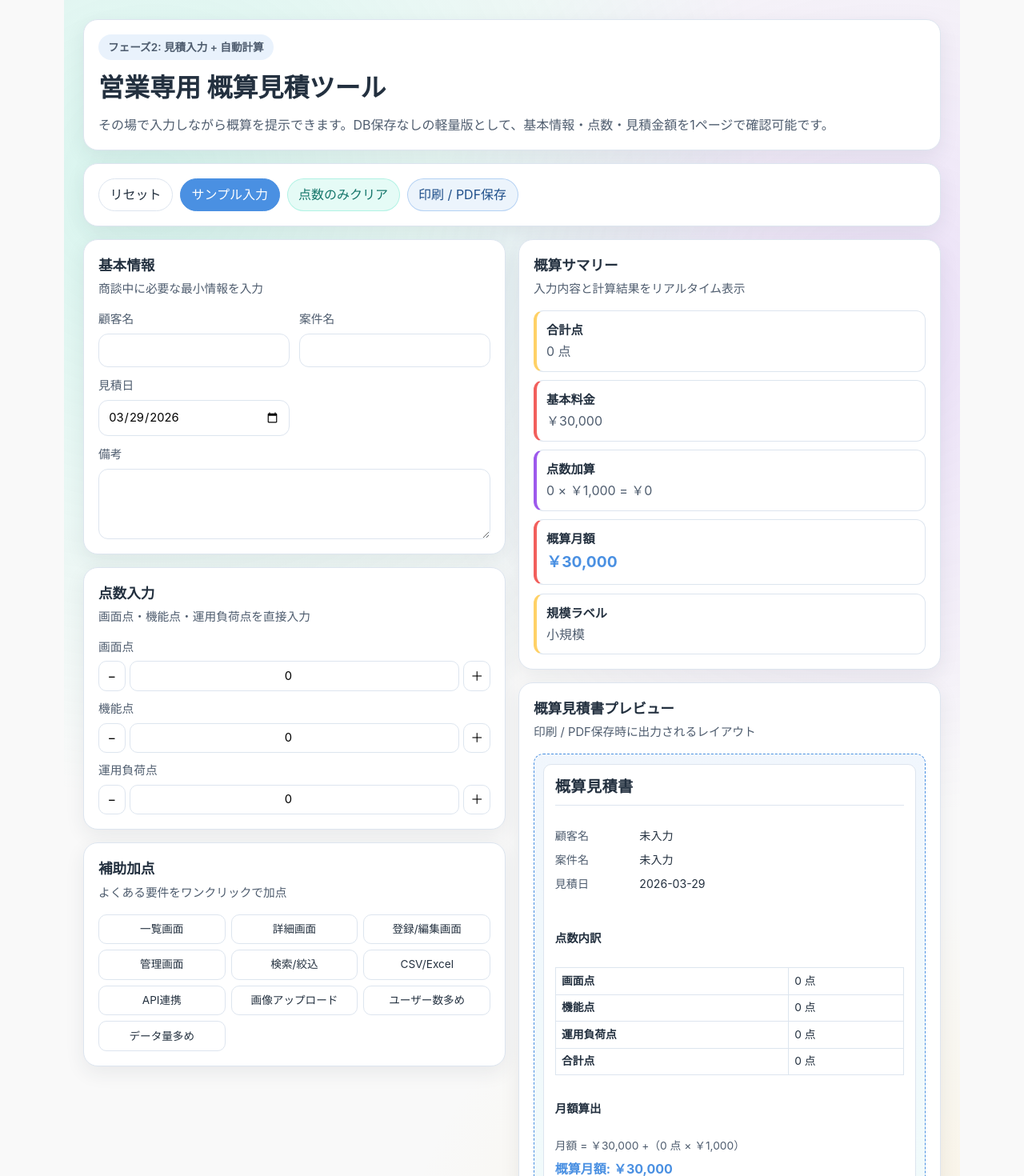
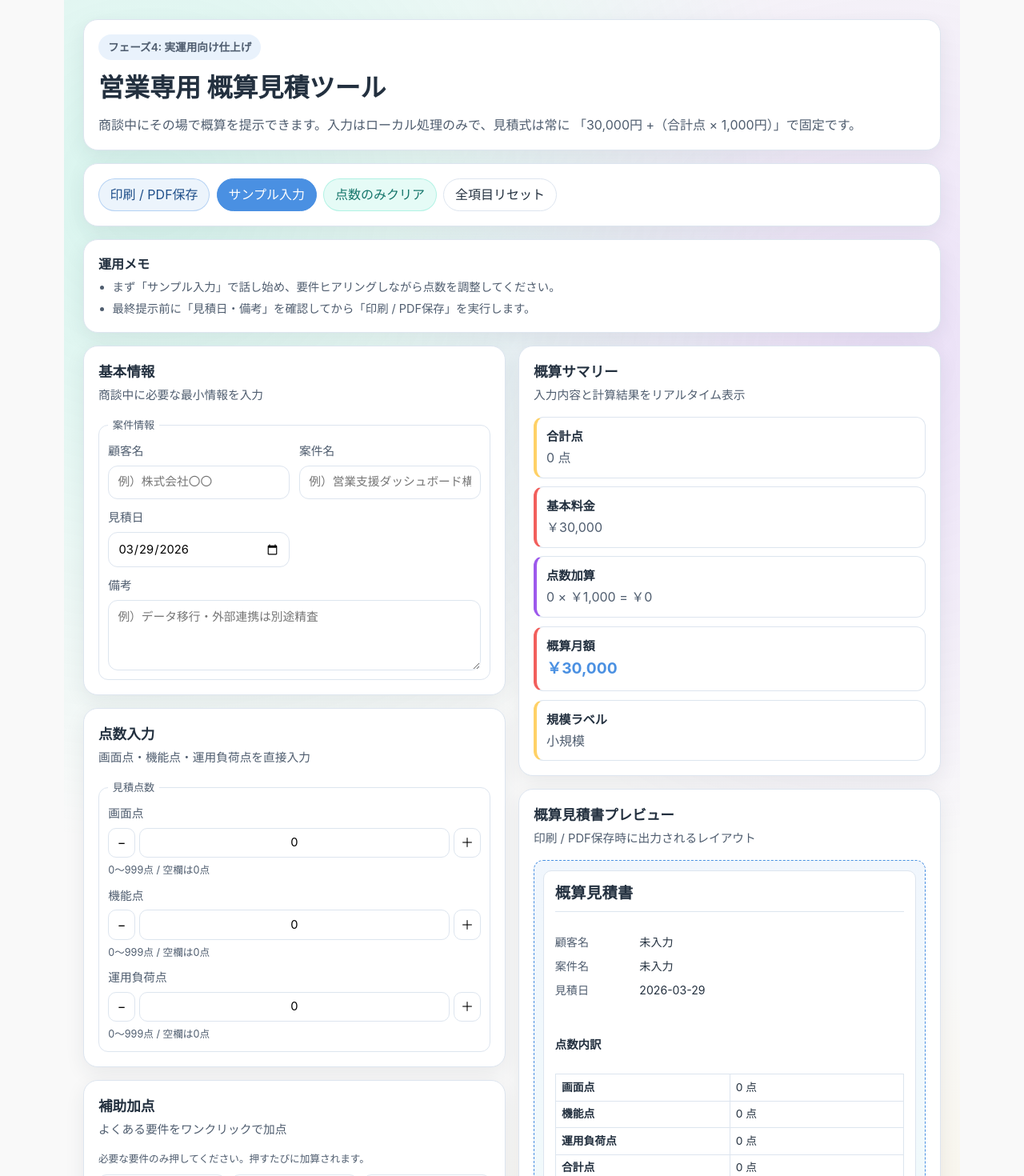
Before and after one commit to ANOSkdy/acoru_estimate, a Next.js app: page / in a window 1280 px wide. Shown: the top 1470 px of the page at 80% size. Built offline with nearby package versions, Linux system fonts and the light colour scheme.

Commit message:
Phase 4 polish estimate UX accessibility and input safety

```diff
--- a/app/globals.css
+++ b/app/globals.css
@@ -104,6 +104,24 @@ textarea {
   gap: 0.55rem;
 }
 
+.estimate-memo {
+  margin-bottom: 1rem;
+}
+
+.estimate-memo h2 {
+  font-size: 1rem;
+  margin-bottom: 0.35rem;
+}
+
+.estimate-memo ul {
+  margin: 0;
+  padding-left: 1.1rem;
+  color: var(--text-secondary);
+  display: grid;
+  gap: 0.25rem;
+  font-size: 0.9rem;
+}
+
 .btn {
   border: 1px solid var(--border-soft);
   border-radius: 999px;
@@ -115,6 +133,16 @@ textarea {
 .btn:hover {
   transform: translateY(-1px);
   box-shadow: 0 6px 18px rgb(35 48 63 / 12%);
+}
+
+.btn:focus-visible,
+.hint-button:focus-visible,
+.score-input__controls button:focus-visible,
+.score-input__controls input:focus-visible,
+.form-field input:focus-visible,
+.form-field textarea:focus-visible {
+  outline: 2px solid rgb(74 144 226 / 35%);
+  outline-offset: 1px;
 }
 
 .btn--primary {
@@ -196,6 +224,25 @@ textarea {
   resize: vertical;
 }
 
+.form-fieldset {
+  border: 1px solid var(--border-soft);
+  border-radius: var(--radius-md);
+  padding: 0.7rem;
+  margin: 0;
+}
+
+.form-fieldset legend {
+  padding: 0 0.35rem;
+  font-size: 0.82rem;
+  color: var(--text-secondary);
+}
+
+.field-helper {
+  margin: 0;
+  color: var(--text-secondary);
+  font-size: 0.79rem;
+}
+
 .score-grid {
   display: grid;
   gap: 0.7rem;
@@ -237,6 +284,7 @@ textarea {
   display: grid;
   grid-template-columns: repeat(2, minmax(0, 1fr));
   gap: 0.45rem;
+  margin-top: 0.6rem;
 }
 
 .hint-button {
@@ -279,6 +327,7 @@ textarea {
 
 .summary-list p {
   color: var(--text-secondary);
+  overflow-wrap: anywhere;
 }
 
 .summary-total {
@@ -306,6 +355,7 @@ textarea {
   display: grid;
   gap: 0.7rem;
   padding: 0.85rem;
+  overflow: hidden;
 }
 
 .print-preview__page h3 {
@@ -336,7 +386,7 @@ textarea {
 
 .print-doc__meta dd {
   margin: 0;
-  word-break: break-word;
+  overflow-wrap: anywhere;
 }
 
 .print-doc__section {
@@ -352,6 +402,7 @@ textarea {
   width: 100%;
   border-collapse: collapse;
   font-size: 0.86rem;
+  table-layout: fixed;
 }
 
 .print-doc__table th,
@@ -365,6 +416,7 @@ textarea {
 .print-doc__note {
   font-size: 0.86rem;
   color: var(--text-secondary);
+  overflow-wrap: anywhere;
 }
 
 .print-doc__monthly-fee {
@@ -480,5 +532,10 @@ textarea {
 
   .print-doc__section {
     break-inside: avoid;
+    margin-bottom: 2.5mm;
+  }
+
+  .print-doc__section--caution ul {
+    gap: 0.1rem;
   }
 }
--- a/components/estimate/EstimateShell.tsx
+++ b/components/estimate/EstimateShell.tsx
@@ -1,20 +1,22 @@
 'use client';
 
-import { useMemo, useState } from 'react';
+import { useId, useMemo, useState } from 'react';
 import {
   applyScoreDelta,
+  BASE_MONTHLY_FEE,
   calculateEstimate,
+  coerceScoreInput,
   getScaleLabel,
   INITIAL_BASIC_INFO,
   INITIAL_SCORES,
   SAMPLE_BASIC_INFO,
   SAMPLE_SCORES,
+  sanitizeScore,
   SCORE_HINTS,
+  SCORE_UNIT_PRICE,
   type BasicInfo,
   type EstimateScores,
   type ScoreBucketKey,
-  BASE_MONTHLY_FEE,
-  SCORE_UNIT_PRICE,
 } from '@/lib/estimate';
 
 type SectionCardProps = {
@@ -49,40 +51,48 @@ function todayISODate() {
 }
 
 function ScoreControl({
+  id,
   label,
   value,
   onStep,
   onChange,
 }: {
+  id: string;
   label: string;
   value: number;
   onStep: (delta: number) => void;
-  onChange: (value: number) => void;
+  onChange: (value: string) => void;
 }) {
   return (
     <div className="score-input">
-      <label>{label}</label>
+      <label htmlFor={id}>{label}</label>
       <div className="score-input__controls">
         <button type="button" onClick={() => onStep(-1)} aria-label={`${label}を1減らす`}>
           −
         </button>
         <input
-          type="number"
-          min={0}
+          id={id}
+          type="text"
           inputMode="numeric"
-          value={value}
-          onChange={(event) => onChange(Number(event.target.value))}
+          pattern="[0-9]*"
+          value={value.toString()}
+          onChange={(event) => onChange(event.target.value)}
+          aria-describedby={`${id}-hint`}
         />
         <button type="button" onClick={() => onStep(1)} aria-label={`${label}を1増やす`}>
           ＋
         </button>
       </div>
+      <p id={`${id}-hint`} className="field-helper">
+        0〜999点 / 空欄は0点
+      </p>
     </div>
   );
 }
 
 export function EstimateShell() {
   const today = todayISODate();
+  const idPrefix = useId();
   const [basicInfo, setBasicInfo] = useState<BasicInfo>(INITIAL_BASIC_INFO(today));
   const [scores, setScores] = useState<EstimateScores>(INITIAL_SCORES);
 
@@ -92,14 +102,14 @@ export function EstimateShell() {
   const setScore = (key: ScoreBucketKey, nextValue: number) => {
     setScores((prev) => ({
       ...prev,
-      [key]: Math.max(0, Number.isFinite(nextValue) ? Math.floor(nextValue) : 0),
+      [key]: sanitizeScore(nextValue),
     }));
   };
 
   const stepScore = (key: ScoreBucketKey, delta: number) => {
     setScores((prev) => ({
       ...prev,
-      [key]: Math.max(0, prev[key] + delta),
+      [key]: sanitizeScore(prev[key] + delta),
     }));
   };
 
@@ -134,16 +144,17 @@ export function EstimateShell() {
       <div className="estimate-bg" aria-hidden="true" />
 
       <section className="estimate-hero estimate-card">
-        <p className="estimate-badge">フェーズ2: 見積入力 + 自動計算</p>
+        <p className="estimate-badge">フェーズ4: 実運用向け仕上げ</p>
         <h1>営業専用 概算見積ツール</h1>
         <p>
-          その場で入力しながら概算を提示できます。DB保存なしの軽量版として、基本情報・点数・見積金額を1ページで確認可能です。
+          商談中にその場で概算を提示できます。入力はローカル処理のみで、見積式は常に
+          「30,000円 +（合計点 × 1,000円）」で固定です。
         </p>
       </section>
 
       <div className="estimate-actions estimate-card" role="group" aria-label="見積アクション">
-        <button type="button" className="btn btn--ghost" onClick={handleReset}>
-          リセット
+        <button type="button" className="btn btn--print" onClick={handlePrint}>
+          印刷 / PDF保存
         </button>
         <button type="button" className="btn btn--primary" onClick={handleSample}>
           サンプル入力
@@ -151,38 +162,53 @@ export function EstimateShell() {
         <button type="button" className="btn btn--secondary" onClick={handleClearScores}>
           点数のみクリア
         </button>
-        <button type="button" className="btn btn--print" onClick={handlePrint}>
-          印刷 / PDF保存
+        <button type="button" className="btn btn--ghost" onClick={handleReset}>
+          全項目リセット
         </button>
       </div>
+
+      <aside className="estimate-memo estimate-card" aria-label="運用メモ">
+        <h2>運用メモ</h2>
+        <ul>
+          <li>まず「サンプル入力」で話し始め、要件ヒアリングしながら点数を調整してください。</li>
+          <li>最終提示前に「見積日・備考」を確認してから「印刷 / PDF保存」を実行します。</li>
+        </ul>
+      </aside>
 
       <div className="estimate-grid" role="presentation">
         <div className="estimate-column">
           <SectionCard title="基本情報" subtitle="商談中に必要な最小情報を入力">
+            <fieldset className="form-fieldset">
+              <legend>案件情報</legend>
               <div className="field-grid">
-              <label className="form-field">
+                <label className="form-field" htmlFor={`${idPrefix}-customer`}>
                   <span>顧客名</span>
                   <input
+                    id={`${idPrefix}-customer`}
                     type="text"
+                    placeholder="例）株式会社〇〇"
                     value={basicInfo.customerName}
                     onChange={(event) =>
                       setBasicInfo((prev) => ({ ...prev, customerName: event.target.value }))
                     }
                   />
                 </label>
-              <label className="form-field">
+                <label className="form-field" htmlFor={`${idPrefix}-project`}>
                   <span>案件名</span>
                   <input
+                    id={`${idPrefix}-project`}
                     type="text"
+                    placeholder="例）営業支援ダッシュボード構築"
                     value={basicInfo.projectName}
                     onChange={(event) =>
                       setBasicInfo((prev) => ({ ...prev, projectName: event.target.value }))
                     }
                   />
                 </label>
-              <label className="form-field">
+                <label className="form-field" htmlFor={`${idPrefix}-date`}>
                   <span>見積日</span>
                   <input
+                    id={`${idPrefix}-date`}
                     type="date"
                     value={basicInfo.estimateDate}
                     onChange={(event) =>
@@ -190,41 +216,53 @@ export function EstimateShell() {
                     }
                   />
                 </label>
-              <label className="form-field form-field--full">
+                <label className="form-field form-field--full" htmlFor={`${idPrefix}-notes`}>
                   <span>備考</span>
                   <textarea
+                    id={`${idPrefix}-notes`}
                     rows={3}
+                    placeholder="例）データ移行・外部連携は別途精査"
                     value={basicInfo.notes}
-                  onChange={(event) => setBasicInfo((prev) => ({ ...prev, notes: event.target.value }))}
+                    onChange={(event) =>
+                      setBasicInfo((prev) => ({ ...prev, notes: event.target.value }))
+                    }
                   />
                 </label>
               </div>
+            </fieldset>
           </SectionCard>
 
           <SectionCard title="点数入力" subtitle="画面点・機能点・運用負荷点を直接入力">
+            <fieldset className="form-fieldset">
+              <legend>見積点数</legend>
               <div className="score-grid">
                 <ScoreControl
+                  id={`${idPrefix}-screen`}
                   label="画面点"
                   value={scores.screen}
                   onStep={(delta) => stepScore('screen', delta)}
-                onChange={(value) => setScore('screen', value)}
+                  onChange={(value) => setScore('screen', coerceScoreInput(value))}
                 />
                 <ScoreControl
+                  id={`${idPrefix}-feature`}
                   label="機能点"
                   value={scores.feature}
                   onStep={(delta) => stepScore('feature', delta)}
-                onChange={(value) => setScore('feature', value)}
+                  onChange={(value) => setScore('feature', coerceScoreInput(value))}
                 />
                 <ScoreControl
+                  id={`${idPrefix}-operation`}
                   label="運用負荷点"
                   value={scores.operation}
                   onStep={(delta) => stepScore('operation', delta)}
-                onChange={(value) => setScore('operation', value)}
+                  onChange={(value) => setScore('operation', coerceScoreInput(value))}
                 />
               </div>
+            </fieldset>
           </SectionCard>
 
           <SectionCard title="補助加点" subtitle="よくある要件をワンクリックで加点">
+            <p className="field-helper">必要な要件のみ押してください。押すたびに加算されます。</p>
             <div className="hint-buttons">
               {SCORE_HINTS.map((hint) => (
                 <button
--- a/lib/estimate.ts
+++ b/lib/estimate.ts
@@ -1,5 +1,6 @@
 export const BASE_MONTHLY_FEE = 30_000;
 export const SCORE_UNIT_PRICE = 1_000;
+export const MAX_SCORE_PER_BUCKET = 999;
 
 export type ScoreBucketKey = 'screen' | 'feature' | 'operation';
 
@@ -66,7 +67,21 @@ export function sanitizeScore(value: number): number {
     return 0;
   }
 
-  return Math.max(0, Math.floor(value));
+  return Math.min(MAX_SCORE_PER_BUCKET, Math.max(0, Math.floor(value)));
+}
+
+export function coerceScoreInput(value: string): number {
+  const trimmed = value.trim();
+  if (!trimmed) {
+    return 0;
+  }
+
+  const normalized = trimmed.replace(/[^\d-]/g, '');
+  if (!normalized || normalized === '-') {
+    return 0;
+  }
+
+  return sanitizeScore(Number(normalized));
 }
 
 export function sumScores(scores: EstimateScores): number {
```
Lines whose indentation alone changed are shown as unchanged.
